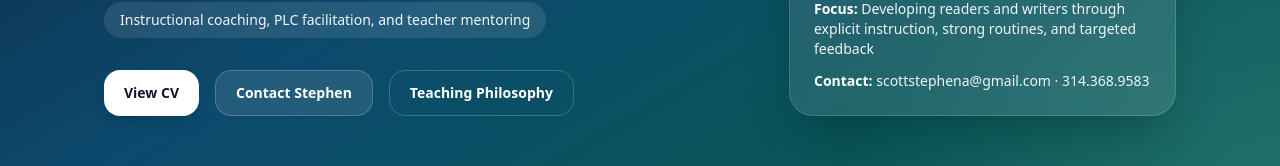
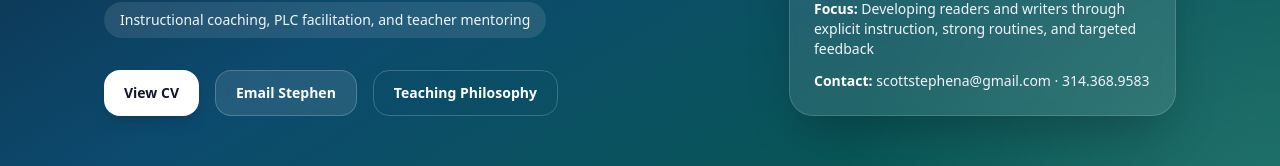
Before and after one commit to profscott311/mrscott-vitae, a Next.js app: page / in a window 1280 px wide. Shown: the part 595-761 px from the top of the page. Built offline with nearby package versions, Linux system fonts and the light colour scheme.

Commit message:
Update email link and button text for contact

```diff
--- a/app/page.jsx
+++ b/app/page.jsx
@@ -119,7 +119,7 @@ export default function EducationalVitaeLandingPage() {
               View CV
             </a>
             <a
-              href="mailto:scottstephena@gmail.com"
+              href="mailto:scottstephena@gmail.com?subject=Website%20Inquiry"
               className="inline-flex rounded-xl bg-slate-900 px-4 py-2 text-sm font-semibold text-white transition hover:bg-slate-800"
             >
               Contact
@@ -164,7 +164,7 @@ export default function EducationalVitaeLandingPage() {
                   href="mailto:scottstephena@gmail.com"
                   className="inline-flex items-center rounded-2xl border border-white/20 bg-white/10 px-5 py-3 text-sm font-semibold text-white backdrop-blur transition hover:bg-white/15"
                 >
-                  Contact Stephen
+                  Email Stephen
                 </a>
                 <a
                   href="#philosophy"
```
